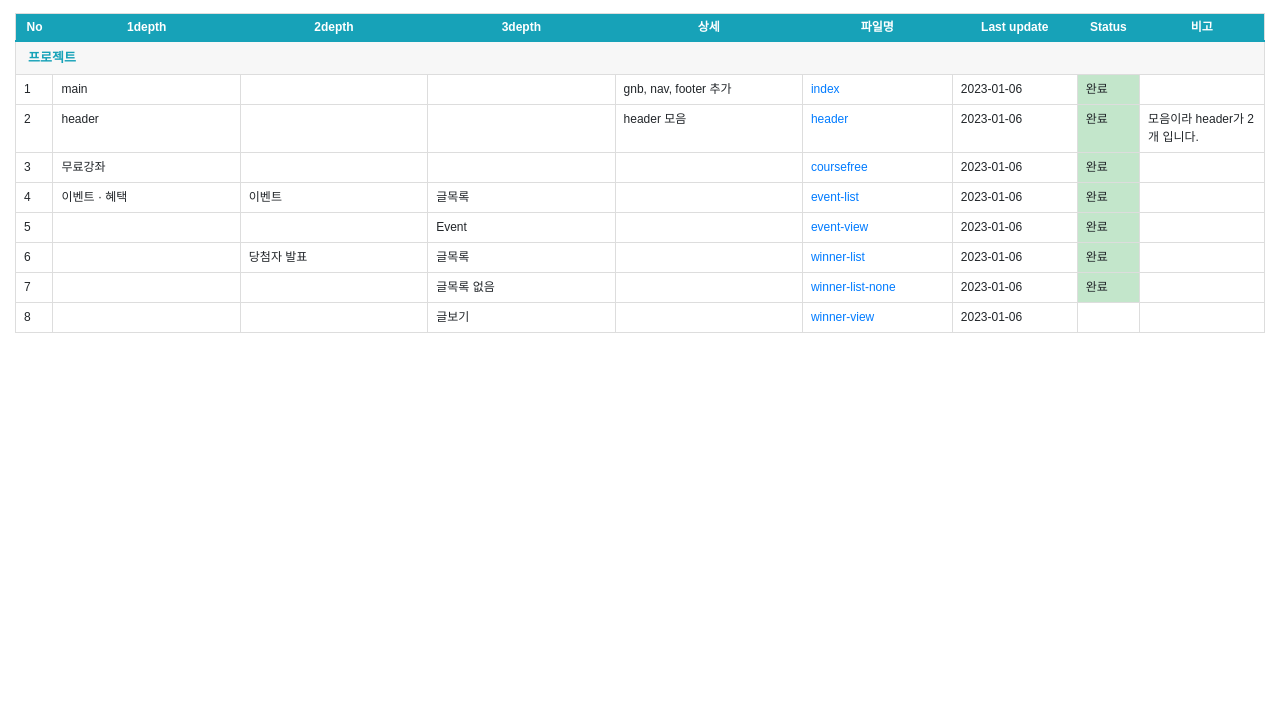
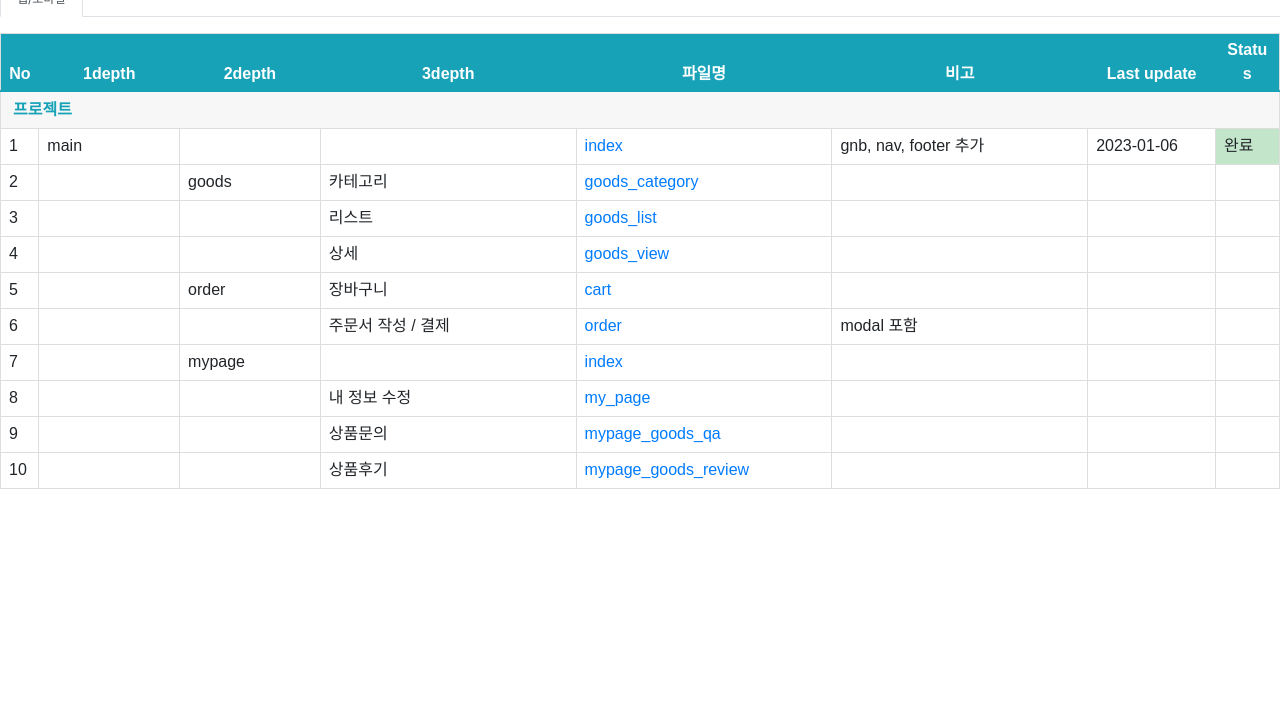
Before and after one commit to cheeej/html-name, a plain HTML site: page !list.html in a window 1280 px wide. Shown: the part 85-800 px from the top of the page. Drawn offline with nearby package versions, Linux system fonts and the light colour scheme.

Commit message:
230724--

```diff
--- a/!list.html
+++ b/!list.html
@@ -20,8 +20,10 @@
       crossorigin="anonymous"
     ></script>
     <style>
-      body {
-        overflow-y: scroll;
+      .wrap {
+        max-width: 1280px;
+        margin: auto;
+        padding: 20px 0;
       }
       .header {
         overflow: hidden;
@@ -75,7 +77,6 @@
       .table td {
         padding: 5px 8px 6px;
         font-family: sans-serif;
-        font-size: 12px;
         word-wrap: break-word;
         word-break: break-all;
         border: 1px solid #ddd;
@@ -114,7 +115,6 @@
 
       .table tr .category {
         padding: 6px 12px;
-        font-size: 13px;
         font-weight: bold;
         color: #17a2b8;
         text-align: left;
@@ -153,14 +153,16 @@
 
         .table tbody,
         .table tr {
-          display: block;
+          display: flex;
+          flex-direction: column;
           width: 100%;
           overflow: hidden;
+          border-bottom: 1px solid #ddd;
         }
 
         .table td {
-          width: 25%;
-          min-height: 28px;
+          width: 100%;
+          padding: 0 20px;
           word-break: keep-all;
           border-width: 0;
           float: left;
@@ -170,20 +172,9 @@
           display: none;
         }
 
-        .table td:nth-child(6) {
-          width: 70%;
-          height: 31px;
-          margin: 0 0 0 10%;
-          text-align: right;
-          border-width: 1px 0;
-          clear: both;
-        }
-        .table td:nth-child(8) {
-          width: 20%;
-          height: 31px;
-          border-width: 1px 0;
-        }
+        .table td:nth-child(6),
         .table td:nth-child(7),
+        .table td:nth-child(8),
         .table td:nth-child(9) {
           display: none;
         }
@@ -197,7 +188,7 @@
     </style>
   </head>
   <body>
-    <div class="container-fluid">
+    <div class="wrap">
       <div class="header">
         <h1 class="h2">프로젝트 반응형 코딩리스트</h1>
         <dl class="count">
@@ -260,12 +251,11 @@
                 <col style="width: 3%" />
                 <col />
                 <col />
-                <col />
-                <col />
-                <col style="width: 12%" />
+                <col style="width: 20%" />
+                <col style="width: 20%" />
+                <col style="width: 20%" />
                 <col style="width: 10%" />
                 <col style="width: 5%" />
-                <col style="width: 10%" />
               </colgroup>
               <thead>
                 <tr>
@@ -273,16 +263,15 @@
                   <th>1depth</th>
                   <th>2depth</th>
                   <th>3depth</th>
-                  <th>상세</th>
                   <th>파일명</th>
+                  <th>비고</th>
                   <th>Last update</th>
                   <th>Status</th>
-                  <th>비고</th>
                 </tr>
               </thead>
               <tbody>
                 <tr>
-                  <td class="category" colspan="9">프로젝트</td>
+                  <td class="category" colspan="8">프로젝트</td>
                 </tr>
 
                 <tr>
@@ -290,86 +279,98 @@
                   <td>main</td>
                   <td></td>
                   <td></td>
+                  <td>index.html</td>
                   <td>gnb, nav, footer 추가</td>
-                  <td>index.html</td>
                   <td>2023-01-06</td>
                   <td>완료</td>
-                  <td></td>
                 </tr>
                 <tr>
                   <td></td>
-                  <td>header</td>
+                  <td></td>
+                  <td>goods</td>
+                  <td>카테고리</td>
+                  <td>goods/goods_category.html</td>
                   <td></td>
                   <td></td>
-                  <td>header 모음</td>
-                  <td>header.html</td>
-                  <td>2023-01-06</td>
-                  <td>완료</td>
-                  <td>모음이라 header가 2개 입니다.</td>
-                </tr>
-                <tr>
-                  <td></td>
-                  <td>무료강좌</td>
-                  <td></td>
-                  <td></td>
-                  <td></td>
-                  <td>coursefree.html</td>
-                  <td>2023-01-06</td>
-                  <td>완료</td>
-                  <td></td>
-                </tr>
-                <tr>
-                  <td></td>
-                  <td>이벤트 · 혜택</td>
-                  <td>이벤트</td>
-                  <td>글목록</td>
-                  <td></td>
-                  <td>event-list.html</td>
-                  <td>2023-01-06</td>
-                  <td>완료</td>
                   <td></td>
                 </tr>
                 <tr>
                   <td></td>
                   <td></td>
                   <td></td>
-                  <td>Event</td>
-                  <td></td>
-                  <td>event-view.html</td>
-                  <td>2023-01-06</td>
-                  <td>완료</td>
-                  <td></td>
-                </tr>
-                <tr>
+                  <td>리스트</td>
+                  <td>goods/goods_list.html</td>
                   <td></td>
                   <td></td>
-                  <td>당첨자 발표</td>
-                  <td>글목록</td>
-                  <td></td>
-                  <td>winner-list.html</td>
-                  <td>2023-01-06</td>
-                  <td>완료</td>
                   <td></td>
                 </tr>
                 <tr>
                   <td></td>
                   <td></td>
                   <td></td>
-                  <td>글목록 없음</td>
+                  <td>상세</td>
+                  <td>goods/goods_view.html</td>
                   <td></td>
-                  <td>winner-list-none.html</td>
-                  <td>2023-01-06</td>
-                  <td>완료</td>
+                  <td></td>
+                  <td></td>
+                </tr>
+                <tr>
+                  <td></td>
+                  <td></td>
+                  <td>order</td>
+                  <td>장바구니</td>
+                  <td>order/cart.html</td>
+                  <td></td>
+                  <td></td>
                   <td></td>
                 </tr>
                 <tr>
                   <td></td>
                   <td></td>
                   <td></td>
-                  <td>글보기</td>
+                  <td>주문서 작성 / 결제</td>
+                  <td>order/order.html</td>
+                  <td>modal 포함</td>
                   <td></td>
-                  <td>winner-view.html</td>
-                  <td>2023-01-06</td>
+                  <td></td>
+                </tr>
+                <tr>
+                  <td></td>
+                  <td></td>
+                  <td>mypage</td>
+                  <td></td>
+                  <td>mypage/index.html</td>
+                  <td></td>
+                  <td></td>
+                  <td></td>
+                </tr>
+                <tr>
+                  <td></td>
+                  <td></td>
+                  <td></td>
+                  <td>내 정보 수정</td>
+                  <td>mypage/my_page.html</td>
+                  <td></td>
+                  <td></td>
+                  <td></td>
+                </tr>
+                <tr>
+                  <td></td>
+                  <td></td>
+                  <td></td>
+                  <td>상품문의</td>
+                  <td>mypage/mypage_goods_qa.html</td>
+                  <td></td>
+                  <td></td>
+                  <td></td>
+                </tr>
+                <tr>
+                  <td></td>
+                  <td></td>
+                  <td></td>
+                  <td>상품후기</td>
+                  <td>mypage/mypage_goods_review.html</td>
+                  <td></td>
                   <td></td>
                   <td></td>
                 </tr>
--- a/dist/css/comm.css
+++ b/dist/css/comm.css
@@ -552,6 +552,9 @@ legend {
   content: "";
 }
 
+.slide-intro {
+  margin-top: -70px;
+}
 .slide-intro .swiper-slide__txt {
   position: absolute;
   top: 50%;
@@ -625,6 +628,10 @@ legend {
 
 .contents {
   height: 100px;
+}
+
+.wrap {
+  padding-top: 70px;
 }
 
 .container {
--- a/dist/scss/_main.scss
+++ b/dist/scss/_main.scss
@@ -1,5 +1,7 @@
 // main slide top
 .slide-intro {
+  margin-top: -70px;
+  // transform: translateY(-70px);
   .swiper-slide__txt {
     position: absolute;
     top: 50%;
--- a/dist/scss/comm.scss
+++ b/dist/scss/comm.scss
@@ -23,6 +23,10 @@
 // 공통요소 : 헤더, 풋터, 버튼, 아이콘, 박스
 
 // 공통
+
+.wrap {
+  padding-top: 70px;
+}
 .container {
   padding: 0 $bothMargin;
 }
```
Also changed, not shown: goods_list.html (added, +82 -0 lines), 1 other file.
